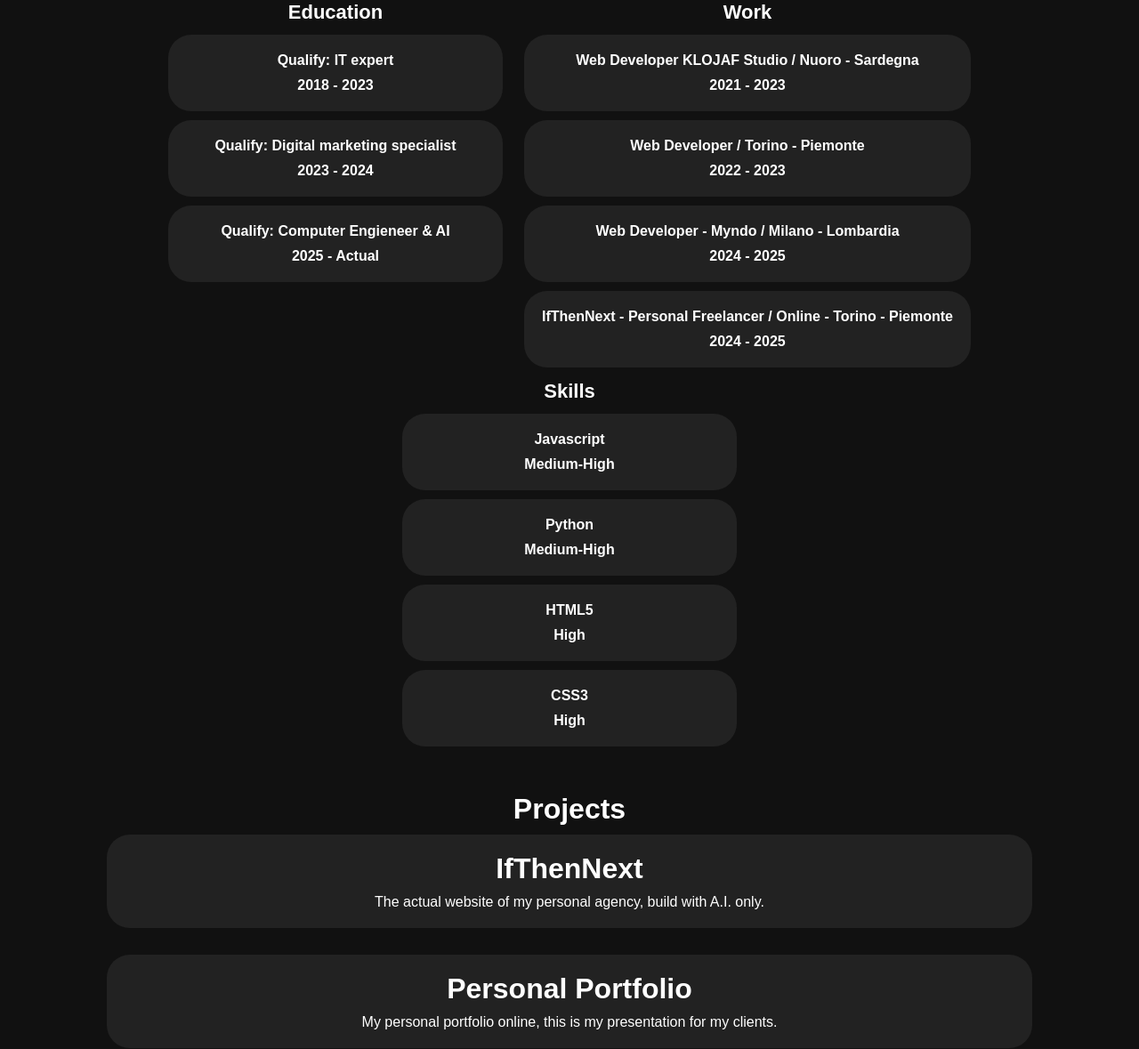
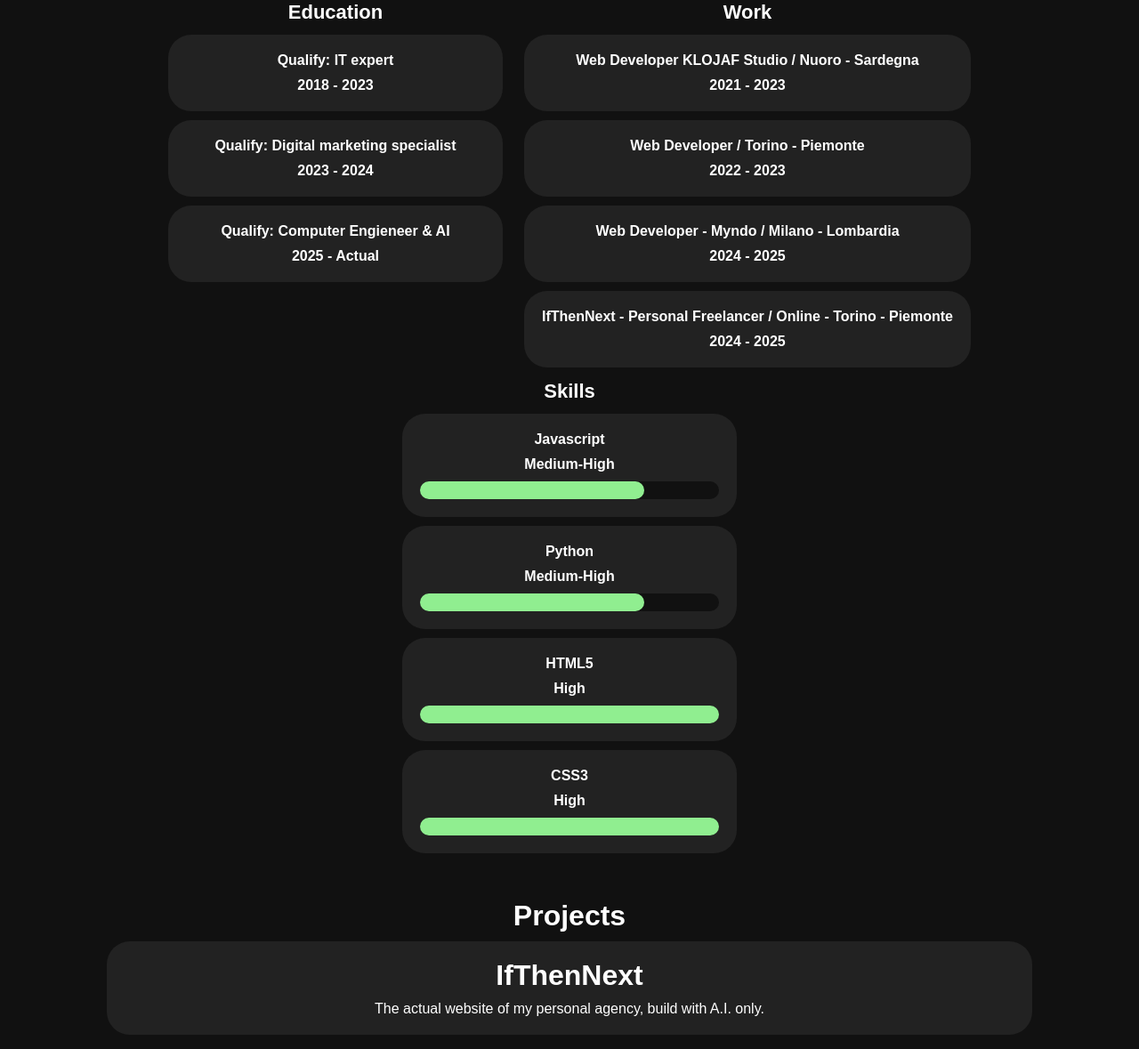
Before and after one commit to mattiadv-apsales/EXAM-WEB-DEV, a Flask app: page / in a window 1280 px wide. Shown: the part 1568-2747 px from the top of the page at 89% size. Run offline with Flask 3, Linux system fonts and the light colour scheme.

Commit message:
update file

```diff
--- a/static/style/main.css
+++ b/static/style/main.css
@@ -402,6 +402,27 @@ footer > .credits {
     text-align: center;
 }
 
+.range {
+    width: 100%;
+    height: 20px;
+    border-radius: 26px;
+    background: var(--backgrund);
+}
+
+.range > .medium_high {
+    width: 75%;
+    background: lightgreen;
+    height: 100%;
+    border-radius: 26px;
+}
+
+.range > .high {
+    width: 100%;
+    background: lightgreen;
+    height: 100%;
+    border-radius: 26px;
+}
+
 @media screen and (max-width: 768px) {
     article {
         width: 100%;
--- a/templates/index.html
+++ b/templates/index.html
@@ -111,18 +111,34 @@
                                 <td>
                                     <div class = "qualify">Javascript</div>
                                     <div class = "year">Medium-High</div>
+                                    <div class = "range">
+                                        <div class = "medium_high"></div>
+                                        <div class = "blanck"></div>
+                                    </div>
                                 </td>
                                 <td>
                                     <div class = "qualify">Python</div>
                                     <div class = "year">Medium-High</div>
+                                    <div class = "range">
+                                        <div class = "medium_high"></div>
+                                        <div class = "blanck"></div>
+                                    </div>
                                 </td>
                                 <td>
                                     <div class = "qualify">HTML5</div>
                                     <div class = "year">High</div>
+                                    <div class = "range">
+                                        <div class = "high"></div>
+                                        <div class = "blanck"></div>
+                                    </div>
                                 </td>
                                 <td>
                                     <div class = "qualify">CSS3</div>
                                     <div class = "year">High</div>
+                                    <div class = "range">
+                                        <div class = "high"></div>
+                                        <div class = "blanck"></div>
+                                    </div>
                                 </td>
                             </tr>
                         </table>
```
